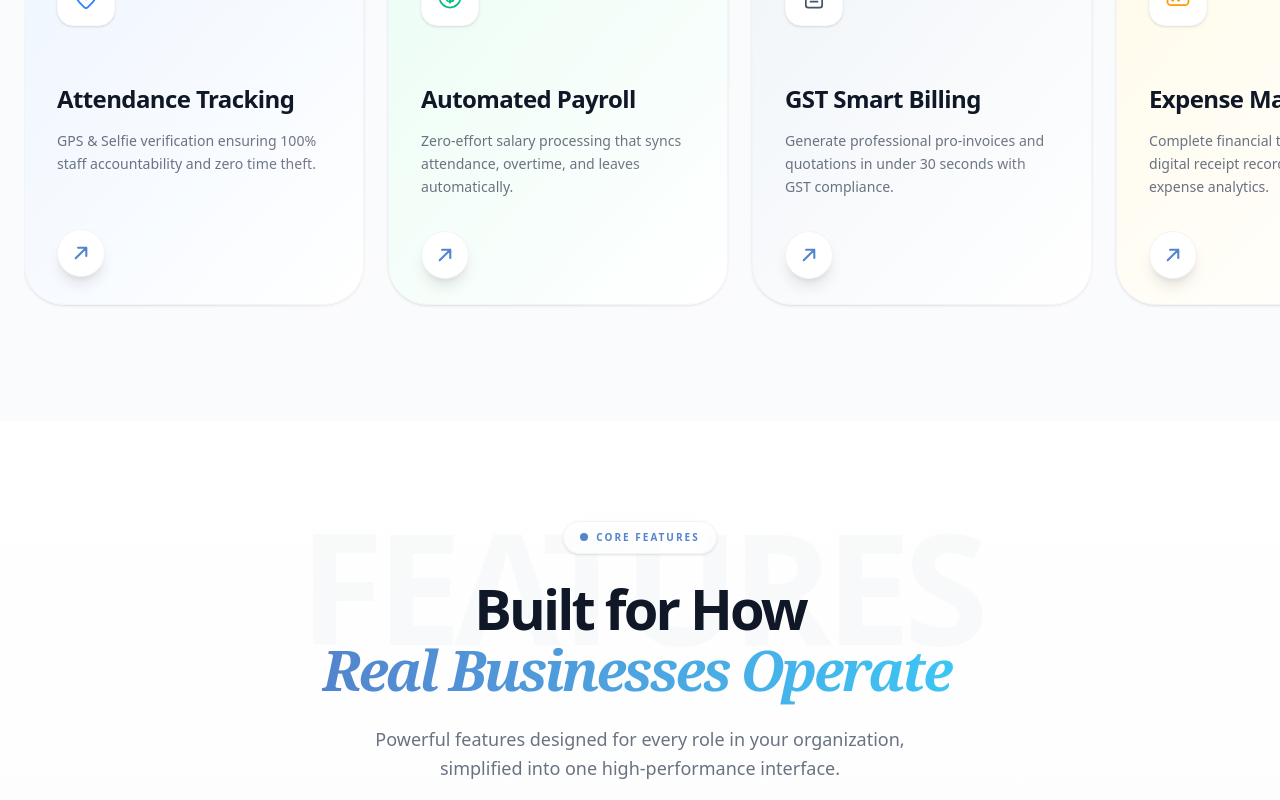
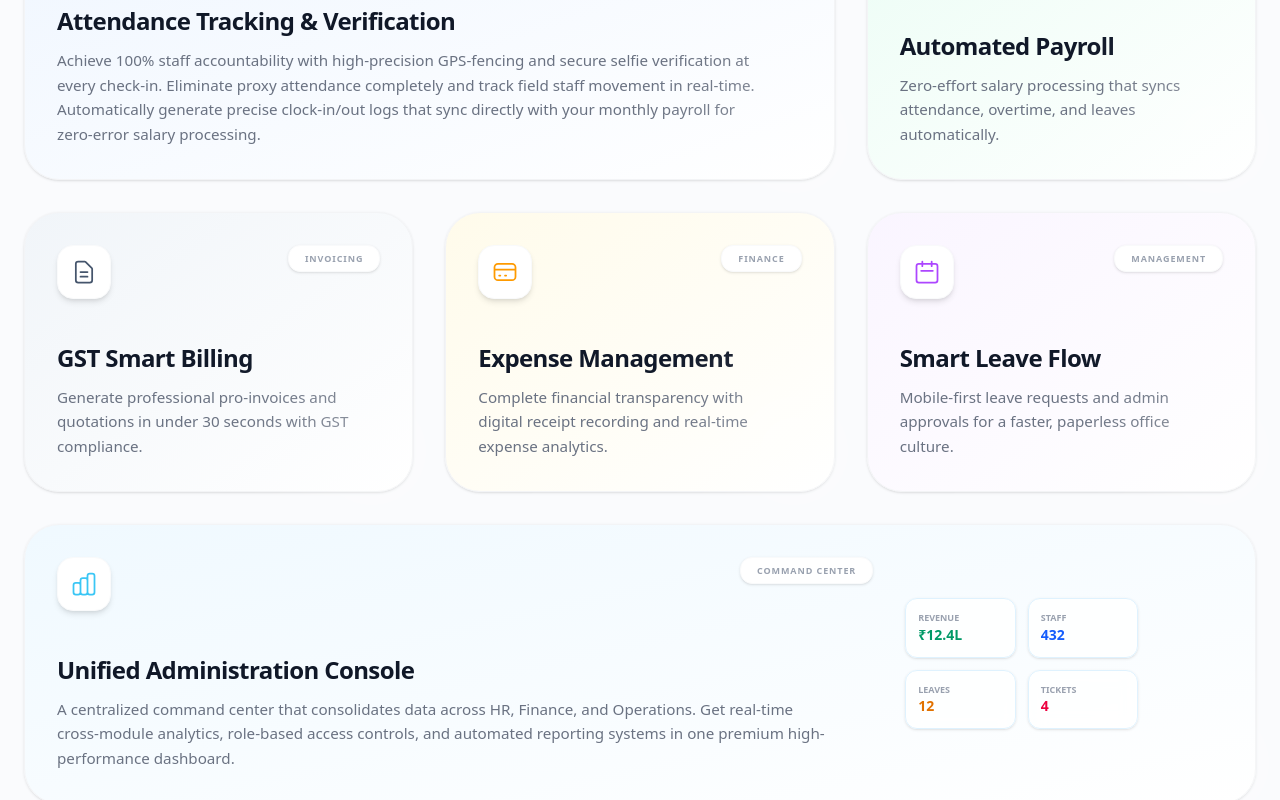
Before and after one commit to the-gold-technologies/officink-landing, a Next.js app: page / in a window 1280 px wide. Shown: the part 2560-3360 px from the top of the page. Built offline with nearby package versions, Linux system fonts and the light colour scheme.

Commit message:
feat: implement the main landing page with navigation, hero section, feature modules, and a testimonials carousel.

```diff
--- a/src/app/page.tsx
+++ b/src/app/page.tsx
@@ -117,30 +117,6 @@ const ModuleCard = ({ module, index, total }: { module: any; index: number; tota
 };
 
 export default function Home() {
-  // Solutions Carousel State
-  const solScrollRef = useRef<HTMLDivElement>(null);
-  const [isSolDragging, setIsSolDragging] = useState(false);
-  const [solStartX, setSolStartX] = useState(0);
-  const [solScrollLeft, setSolScrollLeft] = useState(0);
-
-  const handleSolMouseDown = (e: React.MouseEvent) => {
-    setIsSolDragging(true);
-    setSolStartX(e.pageX - (solScrollRef.current?.offsetLeft || 0));
-    setSolScrollLeft(solScrollRef.current?.scrollLeft || 0);
-  };
-
-  const handleSolMouseMove = (e: React.MouseEvent) => {
-    if (!isSolDragging) return;
-    e.preventDefault();
-    const x = e.pageX - (solScrollRef.current?.offsetLeft || 0);
-    const walk = (x - solStartX) * 2.5;
-    if (solScrollRef.current) {
-      solScrollRef.current.scrollLeft = solScrollLeft - walk;
-    }
-  };
-
-  const stopSolDragging = () => setIsSolDragging(false);
-
   // Testimonials Carousel State
   const testiScrollRef = useRef<HTMLDivElement>(null);
   const [isTestiDragging, setIsTestiDragging] = useState(false);
@@ -560,25 +536,16 @@ export default function Home() {
           </Reveal>
         </div>
 
-        {/* Carousel Container - Aligned exactly with the header above */}
-        <div className="pl-6 md:pl-[max(1.5rem,calc((100vw-1280px)/2))]">
+        {/* Solutions Grid - Bento Layout */}
+        <div className="max-w-7xl mx-auto px-6 relative z-10">
           <div
-            ref={solScrollRef}
-            onMouseDown={handleSolMouseDown}
-            onMouseMove={handleSolMouseMove}
-            onMouseUp={stopSolDragging}
-            onMouseLeave={stopSolDragging}
-            className={`flex gap-6 overflow-x-auto pt-10 pb-24 pr-12 snap-x snap-mandatory [-ms-overflow-style:none] [scrollbar-width:none] [&::-webkit-scrollbar]:hidden ${isSolDragging ? 'cursor-grabbing select-none scroll-auto !snap-none' : 'cursor-grab scroll-smooth'}`}
-            style={{
-              scrollSnapType: isSolDragging ? 'none' : 'x mandatory',
-              WebkitOverflowScrolling: 'touch'
-            }}
+            className="grid grid-cols-1 md:grid-cols-2 lg:grid-cols-3 gap-8 pb-20"
           >
             {[
               {
-                title: "Attendance Tracking",
+                title: "Attendance Tracking & Verification",
                 label: "Attendance",
-                desc: "GPS & Selfie verification ensuring 100% staff accountability and zero time theft.",
+                desc: "Achieve 100% staff accountability with high-precision GPS-fencing and secure selfie verification at every check-in. Eliminate proxy attendance completely and track field staff movement in real-time. Automatically generate precise clock-in/out logs that sync directly with your monthly payroll for zero-error salary processing.",
                 color: "from-blue-50 to-white",
                 accent: "text-blue-500",
                 icon: (
@@ -586,7 +553,8 @@ export default function Home() {
                     <path strokeLinecap="round" strokeLinejoin="round" strokeWidth={1.5} d="M17.657 16.657L13.414 20.9a1.998 1.998 0 01-2.827 0l-4.244-4.243a8 8 0 1111.314 0z" />
                     <path strokeLinecap="round" strokeLinejoin="round" strokeWidth={1.5} d="M15 11a3 3 0 11-6 0 3 3 0 016 0z" />
                   </svg>
-                )
+                ),
+                span: "lg:col-span-2 md:col-span-2"
               },
               {
                 title: "Automated Payroll",
@@ -598,7 +566,8 @@ export default function Home() {
                   <svg className="w-full h-full" fill="none" viewBox="0 0 24 24" stroke="currentColor">
                     <path strokeLinecap="round" strokeLinejoin="round" strokeWidth={1.5} d="M12 8c-1.657 0-3 .895-3 2s1.343 2 3 2 3 .895 3 2-1.343 2-3 2m0-8c1.11 0 2.08.402 2.599 1M12 8V7m0 1v8m0 0v1m0-1c-1.11 0-2.08-.402-2.599-1M21 12a9 9 0 11-18 0 9 9 0 0118 0z" />
                   </svg>
-                )
+                ),
+                span: "lg:col-span-1 md:col-span-1"
               },
               {
                 title: "GST Smart Billing",
@@ -610,7 +579,8 @@ export default function Home() {
                   <svg className="w-full h-full" fill="none" viewBox="0 0 24 24" stroke="currentColor">
                     <path strokeLinecap="round" strokeLinejoin="round" strokeWidth={1.5} d="M9 12h6m-6 4h6m2 5H7a2 2 0 01-2-2V5a2 2 0 012-2h5.586a1 1 0 01.707.293l5.414 5.414a1 1 0 01.293.707V19a2 2 0 01-2 2z" />
                   </svg>
-                )
+                ),
+                span: "lg:col-span-1 md:col-span-1"
               },
               {
                 title: "Expense Management",
@@ -622,7 +592,8 @@ export default function Home() {
                   <svg className="w-full h-full" fill="none" viewBox="0 0 24 24" stroke="currentColor">
                     <path strokeLinecap="round" strokeLinejoin="round" strokeWidth={1.5} d="M3 10h18M7 15h1m4 0h1m-7 4h12a3 3 0 003-3V8a3 3 0 00-3-3H6a3 3 0 00-3 3v8a3 3 0 003 3z" />
                   </svg>
-                )
+                ),
+                span: "lg:col-span-1 md:col-span-1"
               },
               {
                 title: "Smart Leave Flow",
@@ -634,51 +605,72 @@ export default function Home() {
                   <svg className="w-full h-full" fill="none" viewBox="0 0 24 24" stroke="currentColor">
                     <path strokeLinecap="round" strokeLinejoin="round" strokeWidth={1.5} d="M8 7V3m8 4V3m-9 8h10M5 21h14a2 2 0 002-2V7a2 2 0 00-2-2H5a2 2 0 00-2 2v12a2 2 0 002 2z" />
                   </svg>
-                )
+                ),
+                span: "lg:col-span-1 md:col-span-1"
               },
               {
-                title: "Unified Dashboard",
-                label: "Admin Console",
-                desc: "Real-time visibility into every operational metric from one centralized command center.",
+                title: "Unified Administration Console",
+                label: "Command Center",
+                desc: "A centralized command center that consolidates data across HR, Finance, and Operations. Get real-time cross-module analytics, role-based access controls, and automated reporting systems in one premium high-performance dashboard.",
                 color: "from-sky-50 to-white",
                 accent: "text-[#3AC6F5]",
                 icon: (
                   <svg className="w-full h-full" fill="none" viewBox="0 0 24 24" stroke="currentColor">
                     <path strokeLinecap="round" strokeLinejoin="round" strokeWidth={1.5} d="M9 19v-6a2 2 0 00-2-2H5a2 2 0 00-2 2v6a2 2 0 002 2h2a2 2 0 002-2zm0 0V9a2 2 0 012-2h2a2 2 0 012 2v10m-6 0a2 2 0 002 2h2a2 2 0 002-2m0 0V5a2 2 0 012-2h2a2 2 0 012 2v14a2 2 0 01-2 2h-2a2 2 0 01-2-2z" />
                   </svg>
+                ),
+                span: "lg:col-span-3 md:col-span-2",
+                visual: (
+                  <div className="grid grid-cols-2 gap-3 w-full">
+                    {[
+                      { l: 'Revenue', v: '₹12.4L', c: 'text-emerald-600' },
+                      { l: 'Staff', v: '432', c: 'text-blue-600' },
+                      { l: 'Leaves', v: '12', c: 'text-amber-600' },
+                      { l: 'Tickets', v: '4', c: 'text-rose-600' }
+                    ].map((m, idx) => (
+                      <div key={idx} className="bg-white/80 backdrop-blur-sm p-3 rounded-xl border border-sky-100 shadow-sm">
+                        <div className="text-[9px] font-bold text-gray-400 uppercase">{m.l}</div>
+                        <div className={`text-sm font-black ${m.c}`}>{m.v}</div>
+                      </div>
+                    ))}
+                  </div>
                 )
               }
             ].map((sol, i) => (
-              <div key={i} className="min-w-[280px] md:min-w-[340px] snap-start">
-                <div className={`group relative h-[370px] w-full rounded-[40px] p-8 bg-gradient-to-br ${sol.color} border border-gray-100 shadow-sm hover:shadow-2xl hover:-translate-y-2 transition-all duration-500 flex flex-col`}>
-
+              <div key={i} className={`${sol.span}`}>
+                <div className={`group relative h-full rounded-[35px] p-6 md:p-8 bg-gradient-to-br ${sol.color} border border-gray-100 shadow-sm hover:shadow-2xl hover:-translate-y-1.5 transition-all duration-500 flex flex-col min-h-[280px]`}>
+                  <div className="flex flex-col lg:flex-row gap-8 h-full">
+                    {/* Left: Content */}
+                    <div className={`${sol.visual ? 'lg:w-[70%]' : 'w-full'} flex flex-col`}>
                       {/* Top Header */}
-                  <div className="flex justify-between items-start mb-8">
-                    <div className={`p-3.5 rounded-2xl bg-white shadow-sm border border-gray-50 transition-transform group-hover:scale-110 duration-500 ${sol.accent}`}>
+                      <div className="flex justify-between items-start mb-6">
+                        <div className={`p-3 rounded-2xl bg-white shadow-md border border-gray-50 transition-transform group-hover:scale-110 duration-500 ${sol.accent}`}>
                           <div className="w-7 h-7">
                             {sol.icon}
                           </div>
                         </div>
-                    <div className="px-4 py-1.5 rounded-xl bg-white shadow-sm border border-gray-50 text-[10px] font-bold text-gray-400 uppercase tracking-widest backdrop-blur-md">
+                        <div className="px-4 py-1.5 rounded-xl bg-white shadow-sm border border-gray-50 text-[9px] font-bold text-gray-400 uppercase tracking-widest backdrop-blur-md">
                           {sol.label}
                         </div>
                       </div>
 
                       {/* Body Content */}
                       <div className="mt-auto">
-                    <h3 className="text-2xl font-bold text-[#101828] mb-4 tracking-tight leading-tight min-h-[3.5rem] flex items-end">
+                        <h3 className="text-xl md:text-2xl font-bold text-[#101828] mb-3 tracking-tight leading-tight">
                           {sol.title}
                         </h3>
-                    <p className="text-gray-500 text-[0.88rem] leading-relaxed font-medium mb-8 max-w-[95%] min-h-[4.2rem]">
+                        <p className="text-gray-500 text-sm md:text-[0.95rem] leading-relaxed font-medium transition-colors max-w-[95%]">
                           {sol.desc}
                         </p>
+                      </div>
+                    </div>
 
-                    {/* Circle Link */}
-                    <div className="w-12 h-12 rounded-full bg-white border border-gray-100 flex items-center justify-center text-[#5384CD] shadow-lg group-hover:bg-[#101828] group-hover:text-white transition-all duration-300">
-                      <svg className="w-5 h-5 transform rotate-[-45deg] group-hover:rotate-0 transition-transform duration-500" fill="none" viewBox="0 0 24 24" stroke="currentColor">
-                        <path strokeLinecap="round" strokeLinejoin="round" strokeWidth={2.5} d="M14 5l7 7m0 0l-7 7m7-7H3" />
-                      </svg>
+                    {/* Right: Visual Graphics (Only for wide cards) */}
+                    {sol.visual && (
+                      <div className="lg:w-[20%] flex items-center justify-center pt-6 lg:pt-0">
+                        {sol.visual}
                       </div>
+                    )}
                   </div>
 
                   {/* Soft Background Accent */}
```
Lines whose indentation alone changed are shown as unchanged.
